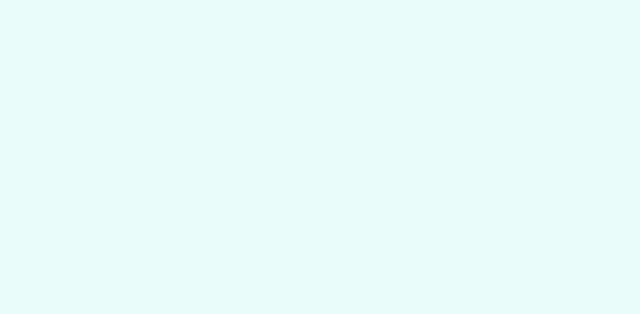
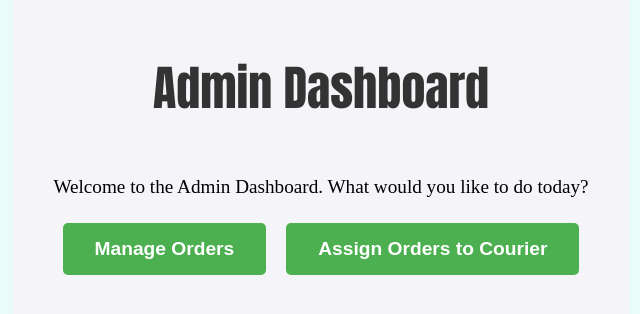
Before and after one commit to rawanntarek/package-tracking-system, a React (Create React App) app: page /adminDashboard in a window 1280 px wide. Before the commit this address had no page. Shown: the top 314 px of the page, without its empty margins (319-959 px from the left). Built offline with nearby package versions, Linux system fonts and the light colour scheme.

Commit message:
ADMIN STUFF

```diff
--- a/src/App.js
+++ b/src/App.js
@@ -4,7 +4,10 @@ import Login from './components/Login';
 import Registration from './components/Registration';
 import ListOfOrders from './components/ListOfOrders';
 import CreateOrder from './components/CreateOrder';
-import ManageOrders from './components/ManageOrders'; // Import ManageOrders component
+import ManageOrders from './components/ManageOrders';
+import AdminDashboard from './components/AdminDashboard';
+import AssignOrders from './components/assignorders'; // Note the correct component name
+
 
 function App() {
   return (
@@ -14,7 +17,9 @@ function App() {
         <Route path="/ListOfOrders" element={<ListOfOrders />} />
         <Route path="/" element={<Registration />} />
         <Route path="/createorder" element={<CreateOrder />} />
-        <Route path="/manageorders" element={<ManageOrders />} />  {/* Add route for ManageOrders */}
+        <Route path="/manageorders" element={<ManageOrders />} />
+        <Route path="/adminDashboard" element={<AdminDashboard />} /> {/* Admin Dashboard route */}
+        <Route path="/assignorders" element={<AssignOrders />} />
       </Routes>
     </Router>
   );
--- /dev/null
+++ b/src/components/AdminDashboard.css
@@ -0,0 +1,45 @@
+/* AdminDashboard.css */
+.admin-dashboard {
+    text-align: center;
+    padding: 40px;
+    background-color: #f4f4f9;
+    min-height: 100vh;
+  }
+
+  .admin-dashboard h1 {
+    color: #333;
+    font-size: 3em;
+  }
+
+  .admin-dashboard p {
+    font-size: 1.2em;
+    margin-bottom: 20px;
+  }
+
+  .admin-buttons {
+    display: flex;
+    justify-content: center;
+    gap: 20px;
+  }
+
+  .admin-button {
+    background-color: #4CAF50; /* Green */
+    border: none;
+    color: white;
+    padding: 15px 32px;
+    text-align: center;
+    text-decoration: none;
+    display: inline-block;
+    font-size: 1.2em;
+    border-radius: 5px;
+    cursor: pointer;
+    transition: background-color 0.3s;
+  }
+
+  .admin-button:hover {
+    background-color: #45a049;
+  }
+
+  .admin-button:active {
+    background-color: #3e8e41;
+  }
--- /dev/null
+++ b/src/components/AdminDashboard.js
@@ -0,0 +1,31 @@
+// AdminDashboard.js
+import React from 'react';
+import { useNavigate } from 'react-router-dom';
+import './AdminDashboard.css'; // Make sure to import the CSS
+
+const AdminDashboard = () => {
+  const navigate = useNavigate();
+
+  // Function to navigate to manage orders
+  const goToManageOrders = () => {
+    navigate("/ManageOrders");
+  };
+
+  // Function to navigate to assign orders to couriers
+  const goToAssignOrders = () => {
+    navigate("/assignorders");
+  };
+
+  return (
+    <div className="admin-dashboard">
+      <h1>Admin Dashboard</h1>
+      <p>Welcome to the Admin Dashboard. What would you like to do today?</p>
+      <div className="admin-buttons">
+        <button className="admin-button" onClick={goToManageOrders}>Manage Orders</button>
+        <button className="admin-button" onClick={goToAssignOrders}>Assign Orders to Courier</button>
+      </div>
+    </div>
+  );
+};
+
+export default AdminDashboard;
--- a/src/components/Login.js
+++ b/src/components/Login.js
@@ -31,7 +31,7 @@ const Login = () => {
 
                     // Navigate based on the user role
                     if (data.role === 'Admin') {
-                        navigate("/ManageOrders"); // Example for admin
+                        navigate("/AdminDashBoard"); // Example for admin
                     } else if (data.role === 'courier') {
                         navigate("/courierDashboard"); // Example for courier
                     } else {
--- /dev/null
+++ b/src/components/assignorders.js
@@ -0,0 +1,60 @@
+import React, { useState, useEffect } from 'react';
+import './assignorders.css'; // Ensure to import the CSS
+
+const AssignOrders = () => {
+  const [orders, setOrders] = useState([]);
+  const [selectedOrder, setSelectedOrder] = useState('');
+
+  useEffect(() => {
+    // Fetch orders from the backend (just orders for now)
+    const fetchOrders = async () => {
+      try {
+        const orderResponse = await fetch('http://localhost:3000/orders'); // Ensure this matches the correct endpoint
+        const orderData = await orderResponse.json();
+
+        setOrders(orderData); // Set the fetched orders to state
+      } catch (error) {
+        console.error("Error fetching orders: ", error);
+        alert('Error fetching orders.');
+      }
+    };
+
+    fetchOrders();
+  }, []);
+
+  // Handle assignment (currently, just logging selected order)
+  const handleAssign = async () => {
+    if (selectedOrder) {
+      alert(`Order ID ${selectedOrder} selected.`);
+    } else {
+      alert('Please select an order.');
+    }
+  };
+
+  return (
+    <div className="assign-orders">
+      <h1>Assign Orders</h1>
+
+      <div className="assign-form">
+        <div className="form-group">
+          <label>Select Order:</label>
+          <select
+            value={selectedOrder}
+            onChange={(e) => setSelectedOrder(e.target.value)}
+          >
+            <option value="">Select Order</option>
+            {orders.map((order) => (
+              <option key={order._id} value={order._id}>
+                {order.packageDetails} - {order.deliveryTime}
+              </option>
+            ))}
+          </select>
+        </div>
+
+        <button onClick={handleAssign} className="assign-button">Select Order</button>
+      </div>
+    </div>
+  );
+};
+
+export default AssignOrders;
```
Also changed, not shown: src/components/assignorders.css (added).
